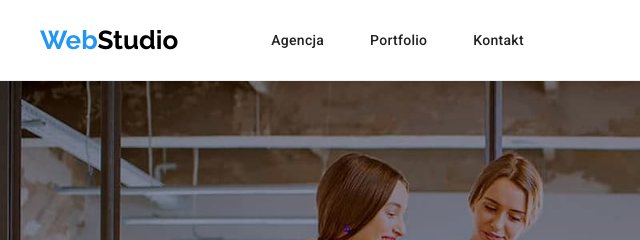
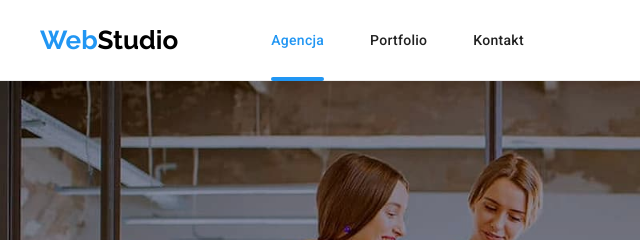
Before and after one commit to Apriluk91/goit-markup-hw-05, a plain HTML site: page index.html in a window 1280 px wide. Shown: the top 240 px of the page, 0-640 px from the left. Drawn offline with Linux system fonts and the light colour scheme.

Commit message:
Update
C4 - done

```diff
--- a/css/styles.css
+++ b/css/styles.css
@@ -131,6 +131,7 @@ img {
   color: #212121;
   display: flex;
   gap: 46px;
+  position: relative;
 }
 
 .nav-fonts {
@@ -145,6 +146,22 @@ img {
 .nav-menu:hover {
   color: var(--blue-sky);
   transition: color 250ms var(--cubic-bezier);
+}
+
+.nav-current {
+  color: var(--blue-sky);
+}
+
+.nav-current::after {
+  position: absolute;
+  display: inline-block;
+  left: 0px;
+  bottom: -33px;
+  content: '';
+  background-color: var(--blue-sky);
+  width: 100%;
+  height: 4px;
+  border-radius: 2px;
 }
 
 .nav-contacts {
--- a/index.html
+++ b/index.html
@@ -21,7 +21,7 @@
           <menu>
             <ul class="flex-nav">
               <li>
-                <a class="nav-menu nav-fonts" href="index.html">Agencja</a>
+                <a class="nav-menu nav-fonts nav-current" href="index.html">Agencja</a>
               </li>
               <li>
                 <a class="nav-menu nav-fonts" href="portfolio.html"
```
Also changed, not shown: portfolio.html (+1 -1 lines).
